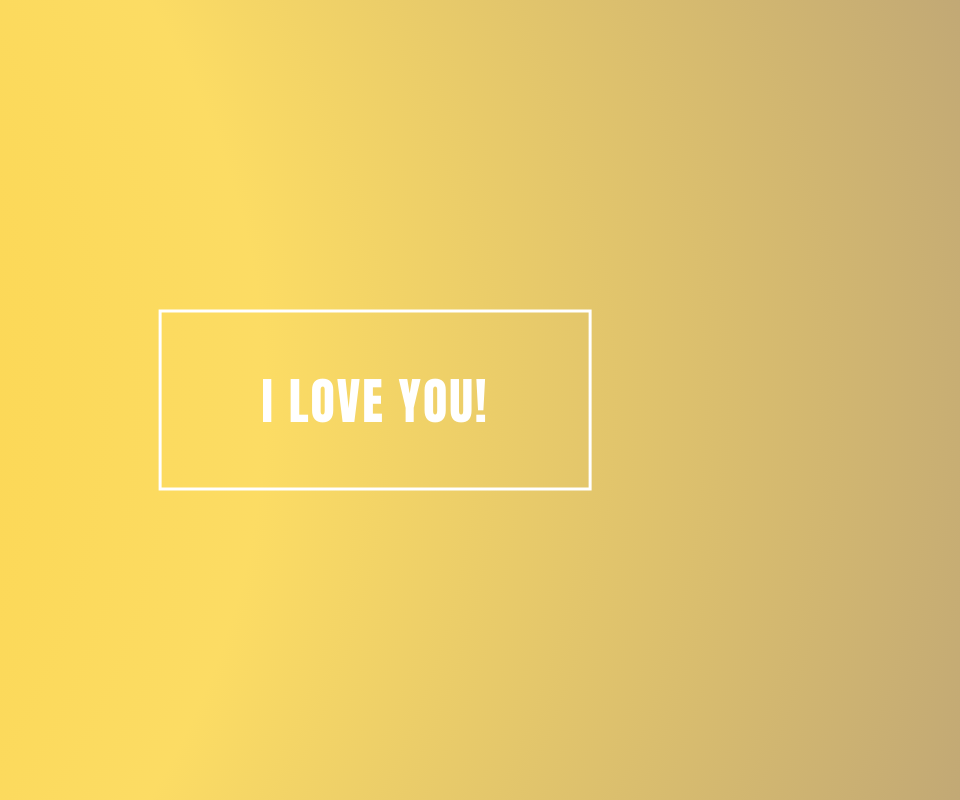
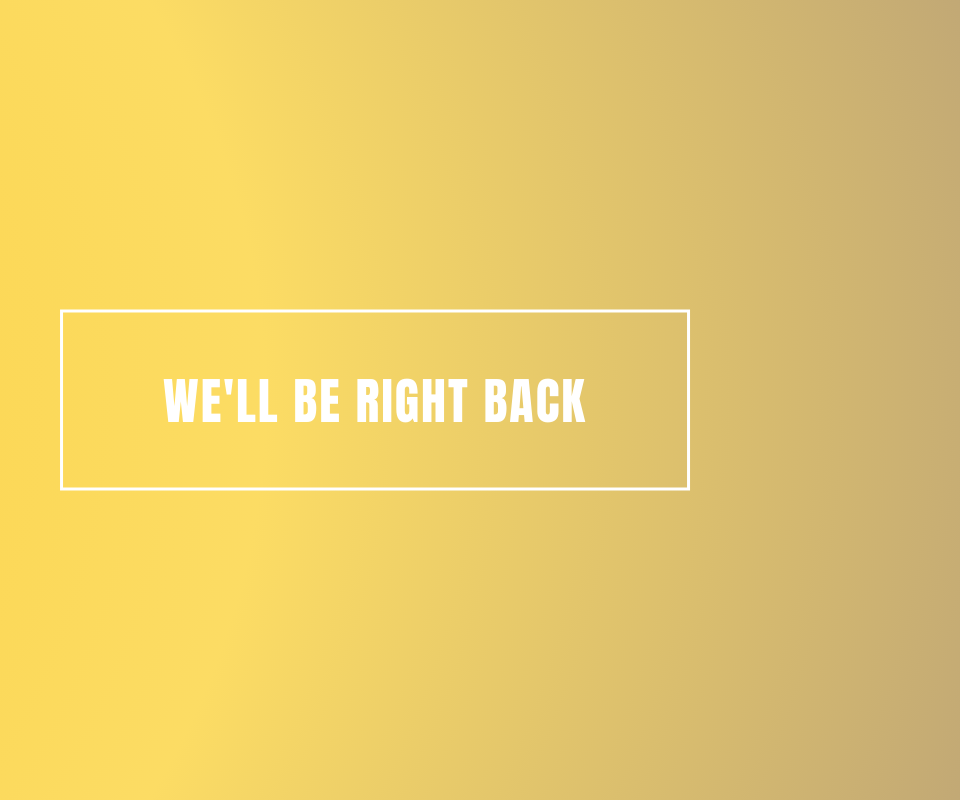
Before and after one commit to Scoutacus/css_gradient_move, a plain HTML site: page index.html in a window 1280 px wide. Shown: the whole page, without its empty margins (265-1225 px from the left). Drawn offline with Linux system fonts and the light colour scheme.

Commit message:
updated flavor text in line 10 of index.html

```diff
--- a/index.html
+++ b/index.html
@@ -7,7 +7,7 @@
     </head>
 <body>
     <section>
-        <h1>I love you!</h1>
+        <h1>We'll Be Right Back</h1>
     </section>
 </body>
 </html>
```
